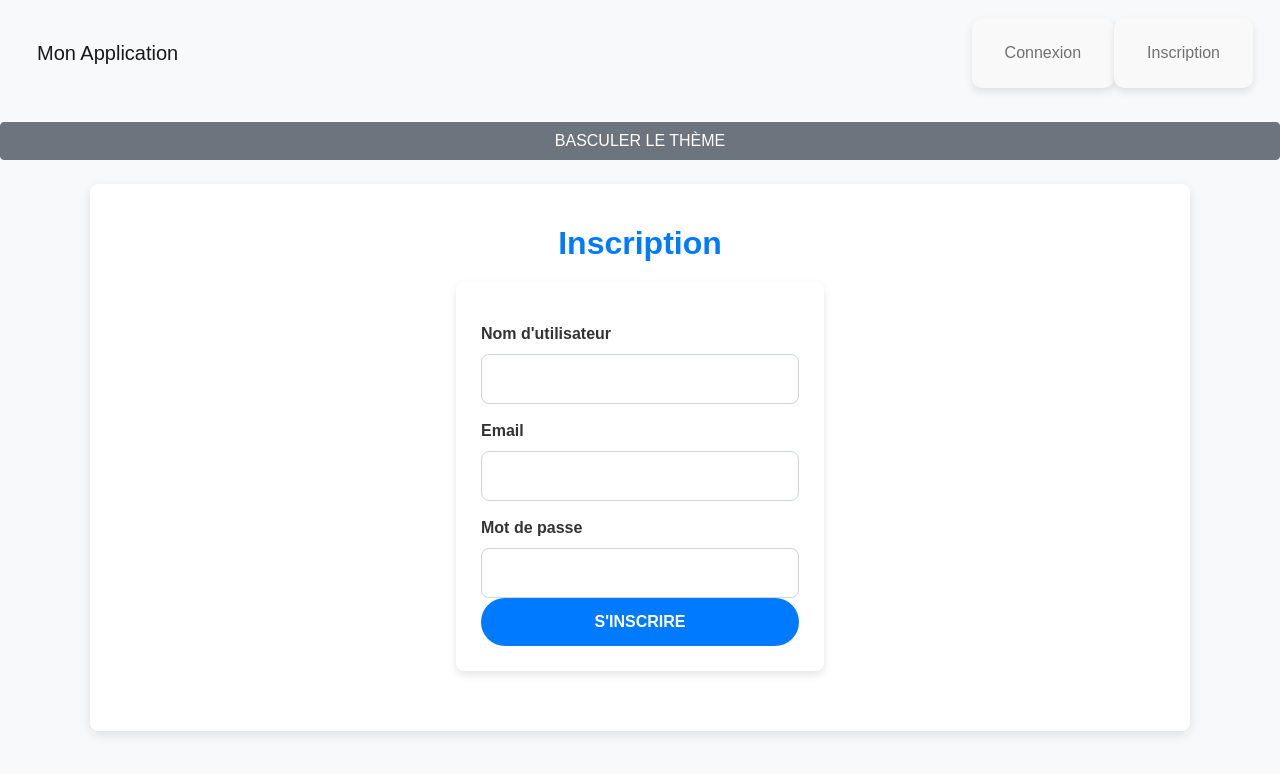
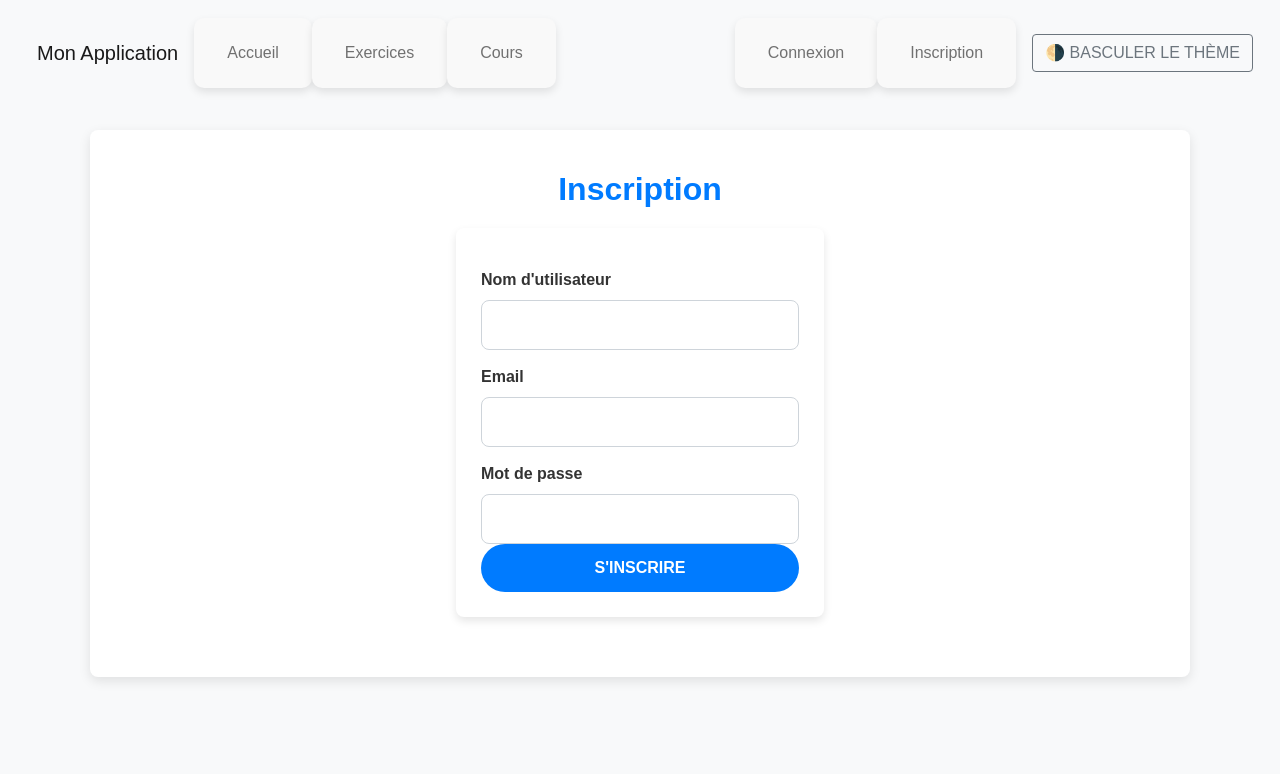
Before and after one commit to Laptitude/webapp, a Flask app: page /register in a window 1280 px wide. Shown: the top 774 px of the page. Run offline with Flask 3, Linux system fonts and the light colour scheme; some libraries are stand-ins or nearby versions.

Commit message:
modificaation codes

```diff
--- a/static/css/styles.css
+++ b/static/css/styles.css
@@ -105,9 +105,9 @@ li:hover {
 
 /* Boutons stylisés */
 button, .btn-primary {
-    display: block;
-    width: 100%;
-    padding: 12px;
+    display: inline-block;
+    width: auto;
+    padding: 12px 24px;
     background-color: #007bff;
     color: #fff;
     border: none;
--- a/templates/base.html
+++ b/templates/base.html
@@ -6,8 +6,27 @@
     <title>{% block title %}Application Web{% endblock %}</title>
     <link rel="stylesheet" href="https://stackpath.bootstrapcdn.com/bootstrap/5.1.3/css/bootstrap.min.css">
     <link rel="stylesheet" href="{{ url_for('static', filename='css/styles.css') }}">
+    <script>
+        // Script pour charger le thème au démarrage
+        document.addEventListener("DOMContentLoaded", function () {
+            if (localStorage.getItem('theme') === 'dark') {
+                document.body.classList.add('dark-theme');
+            }
+        });
+
+        // Fonction pour basculer le thème et le sauvegarder
+        function toggleTheme() {
+            document.body.classList.toggle('dark-theme');
+            if (document.body.classList.contains('dark-theme')) {
+                localStorage.setItem('theme', 'dark');
+            } else {
+                localStorage.removeItem('theme');
+            }
+        }
+    </script>
 </head>
 <body>
+
     <!-- Navbar Responsive -->
     <nav class="navbar navbar-expand-lg navbar-light bg-light">
         <div class="container-fluid">
@@ -16,6 +35,11 @@
                 <span class="navbar-toggler-icon"></span>
             </button>
             <div class="collapse navbar-collapse" id="navbarNav">
+                <ul class="navbar-nav me-auto">
+                    <li class="nav-item"><a class="nav-link" href="{{ url_for('index') }}">Accueil</a></li>
+                    <li class="nav-item"><a class="nav-link" href="{{ url_for('exercises') }}">Exercices</a></li>
+                    <li class="nav-item"><a class="nav-link" href="{{ url_for('courses') }}">Cours</a></li>
+                </ul>
                 <ul class="navbar-nav ms-auto">
                     {% if session.get('user_id') %}
                         <li class="nav-item dropdown">
@@ -34,22 +58,10 @@
                         <li class="nav-item"><a class="nav-link" href="{{ url_for('register') }}">Inscription</a></li>
                     {% endif %}
                 </ul>
+                <button class="btn btn-outline-secondary ms-3" onclick="toggleTheme()">🌗 Basculer le Thème</button>
             </div>
         </div>
     </nav>
-
-    <!-- Toggle Theme Button -->
-    <div class="text-center my-3">
-        <button class="btn btn-secondary" onclick="toggleTheme()">Basculer le Thème</button>
-    </div>
-
-    <!-- JavaScript pour basculer le thème -->
-    <script>
-        function toggleTheme() {
-            document.body.classList.toggle('dark-theme');
-            document.body.classList.toggle('light-theme');
-        }
-    </script>
 
     <!-- Main Content -->
     <div class="container mt-4">
```
